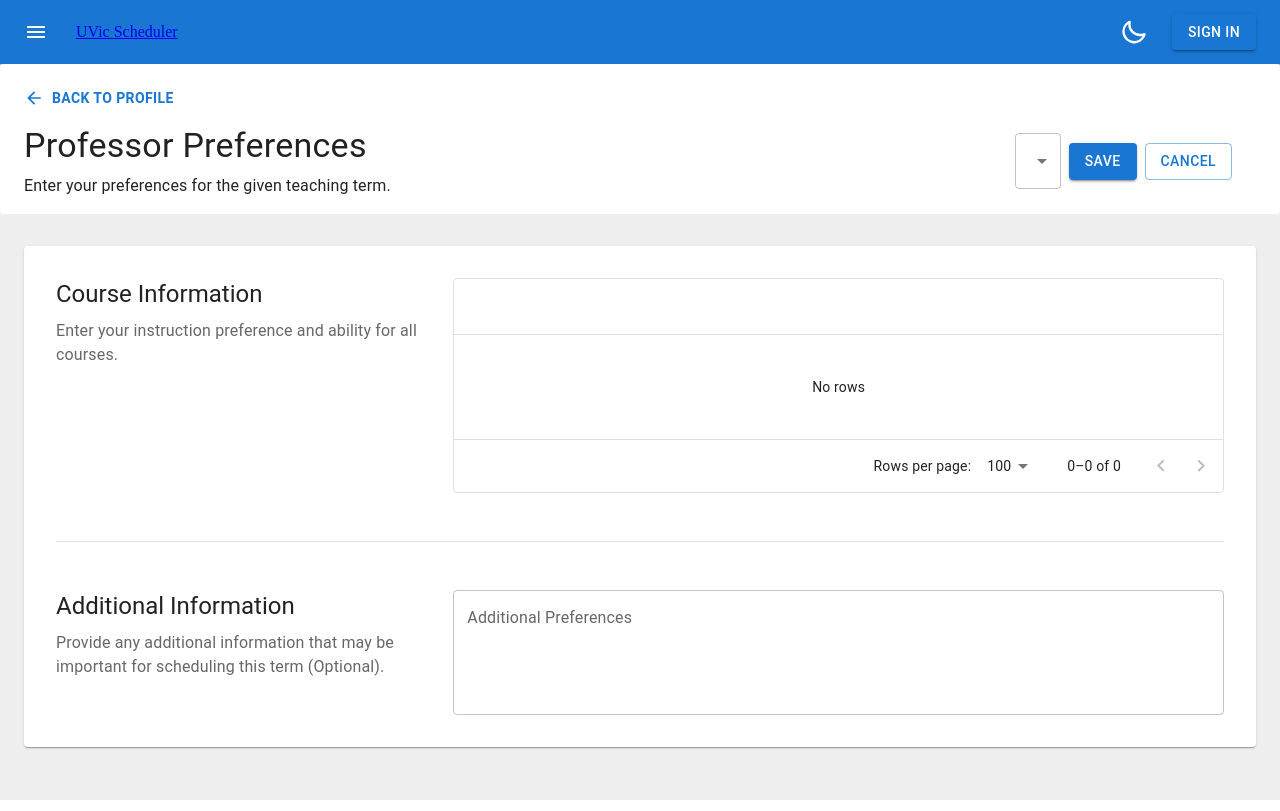
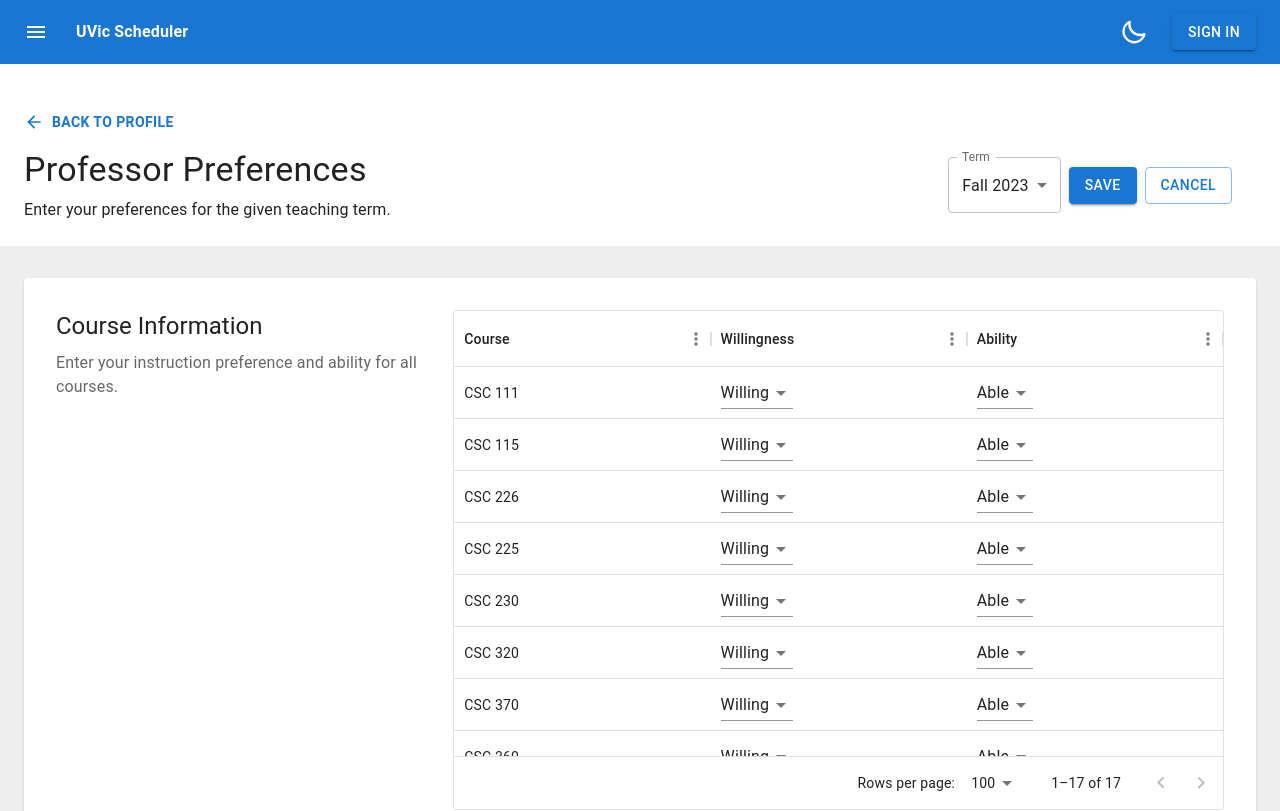
Before and after one commit to SENG-499-Company-3/frontend, a Next.js app: page /preferences in a window 1280 px wide. Shown: the top 811 px of the page. Built offline with nearby package versions, Linux system fonts and the light colour scheme.

Commit message:
Admin dashboard

```diff
--- a/src/components/layout/AppLayout.tsx
+++ b/src/components/layout/AppLayout.tsx
@@ -8,7 +8,7 @@ interface ILayoutProps {
 
 const AppLayout = (props: PropsWithChildren<ILayoutProps>) => {
     return (
-        <Box sx={{ minHeight: '100vh', backgroundColor: '#EEE' }}>
+        <Box sx={{ minHeight: '100vh', backgroundColor: (theme) => theme.palette.mode === 'light' ? '#EEE' : '#444' }}>
             <TopNavigation onToggleThemeMode={props.onToggleThemeMode} />
             <Box component='main'>
                 {props.children}
--- a/src/components/layout/PageHeader.tsx
+++ b/src/components/layout/PageHeader.tsx
@@ -3,7 +3,7 @@ import { PropsWithChildren } from "react";
 
 const PageHeader = (props: PropsWithChildren) => {
     return (
-        <Paper sx={{ py: 2 }} component='section' elevation={0}>
+        <Paper sx={{ pt: 5, pb: 3 }} component='section' square elevation={0}>
             <Container maxWidth='xl'>
                 {props.children}
             </Container>
--- a/src/components/navigation/TopNavigation.tsx
+++ b/src/components/navigation/TopNavigation.tsx
@@ -2,7 +2,7 @@ import { useContext, useEffect, useState } from "react";
 import { AuthContext } from "../../contexts/AuthContext";
 import Link from "next/link";
 import MenuIcon from '@mui/icons-material/Menu';
-import { AppBar, Box, Button, IconButton, Toolbar } from "@mui/material";
+import { AppBar, Box, Button, IconButton, Toolbar, Typography } from "@mui/material";
 
 interface ITopNavigationProps {
     onToggleThemeMode: () => void
@@ -31,7 +31,12 @@ export const TopNavigation = (props: ITopNavigationProps) => {
                     </IconButton>
 
                     <div>
-                        <Link href='/'>UVic Scheduler</Link>
+                        <Typography
+                            component={Link}
+                            href='/'
+                            sx={{ color: 'white' }}
+                            style={{ textDecoration: 'none' }}
+                        ><strong>UVic Scheduler</strong></Typography>
                     </div>
                 </Box>
 
--- a/src/components/schedule/ScheduleList.tsx
+++ b/src/components/schedule/ScheduleList.tsx
@@ -4,6 +4,7 @@ import { courseScheduleData } from '../common/sampleData/courseSchedule'
 import WeekdayTable  from './WeekdayTable'
 import { Course } from '../../types/course'
 import { convertToTime } from '../../utils/helper';
+import { Paper } from '@mui/material';
 
 const rows: GridRowsProp = courseScheduleData.map((course: Course, index: number) => ({
   id: index + 1,
@@ -39,8 +40,9 @@ const columns: GridColDef[] = [
 
 const ScheduleList = () => {
     return (
-        <div style={{ height: '100%', width: '100%' }}>
+        <Paper sx={{ p: 2 }}>
             <DataGrid
+              sx={{ border: 0 }}
               rows={rows}
               columns={columns}
               initialState={{
@@ -56,7 +58,7 @@ const ScheduleList = () => {
                 },
               }}
             />
-        </div>
+        </Paper>
     )
 }
 
--- a/src/pages/index.tsx
+++ b/src/pages/index.tsx
@@ -1,9 +1,39 @@
 import React from 'react'
 import ScheduleList from '../components/schedule/ScheduleList'
+import AppPage from '../components/layout/AppPage'
+import PageHeader from '../components/layout/PageHeader'
+import { Box, FormControl, InputLabel, MenuItem, Select, Typography } from '@mui/material'
+import PageHeaderActions from '../components/layout/PageHeaderActions'
+import PageContent from '../components/layout/PageContent'
 
 const HomePage = () => {
     return (
-        <ScheduleList />
+        <AppPage>
+            <PageHeader>
+                <Box display='flex'>
+                    <Box flex='1'>
+                        <Typography mb={1} variant='h4'>Admin Dashboard</Typography>
+                        <Typography>View current course schedules.</Typography>
+                    </Box>
+                    <PageHeaderActions>
+                        <FormControl>
+                            <InputLabel id='term-select-label'>Term</InputLabel>
+                            <Select
+                                label='Term'
+                                value='FALL2023'
+                                labelId='term-select-label'
+                                variant="outlined"
+                            >
+                                <MenuItem value='FALL2023'>Fall 2023</MenuItem>
+                            </Select>
+                        </FormControl>
+                    </PageHeaderActions>
+                </Box>
+            </PageHeader>
+            <PageContent>
+                <ScheduleList />
+            </PageContent>
+        </AppPage>
     )
 }
 
--- a/src/pages/preferences.tsx
+++ b/src/pages/preferences.tsx
@@ -1,37 +1,130 @@
-import { Box, Button, Dialog, DialogContent, DialogTitle, Divider, Grid, Paper, Select, TextField, Typography } from "@mui/material"
+import { Box, Button, Dialog, DialogContent, DialogTitle, Divider, Grid, Paper, MenuItem, Select, TextField, Typography, FormControl, InputLabel } from "@mui/material"
+import ThumbUpIcon from '@mui/icons-material/ThumbUp';
+import ThumbDownIcon from '@mui/icons-material/ThumbDown';
+import { SelectChangeEvent } from '@mui/material/Select';
+import { DataGrid, GridColDef } from "@mui/x-data-grid"
+import { useState } from 'react';
+
 import AppPage from '../components/layout/AppPage'
 import PageHeader from "../components/layout/PageHeader"
 import PageContent from "../components/layout/PageContent"
 import Breadcrumbs from "../components/layout/Breadcrumbs"
-import { DataGrid } from "@mui/x-data-grid"
 import PageHeaderActions from "../components/layout/PageHeaderActions"
 
-const preferences = [
-    {
-        courseName: 'CSC 115',
-        willingness: 'WILLING',
-        ability: 'ABLE'
-    }
-]
+interface IPreference {
+    courseName: string;
+    willingness: 'WILLING' | 'UNWILLING'
+    ability: 'ABLE' | 'WITH_DIFFICULTY' | 'UNABLE'
+}
 
-const coursePreferenceColumns = []
+const COURSES = [
+    'CSC 111',
+    'CSC 115',
+    'CSC 226',
+    'CSC 225',
+    'CSC 230',
+    'CSC 320',
+    'CSC 370',
+    'CSC 360',
+    'MATH 101',
+    'MATH 110',
+    'MATH 122',
+    'SENG 265',
+    'SENG 310',
+    'SENG 275',
+    'SENG 350',
+    'SENG 360',
+    'ENGR 110',
+];
 
-/*
+const initialPreferences: IPreference[] = COURSES.map((course) => ({
+    courseName: course,
+    willingness: 'WILLING',
+    ability: 'ABLE'
+}));
 
-        <Dialog open={true}>
-            <DialogTitle>
-                <span>Professor Preferences</span>
-                <br />
-                <Typography component='span' variant='overline'>Term: Sept-Dec 2023</Typography>
-            </DialogTitle>
-
-            <DialogContent>
-                <Typography>Enter your aptitude for instructing each course.</Typography>
-            </DialogContent>
-        </Dialog>
-    */
 
 const PreferencesPage = () => {
+    const [preferences, setPreferences] = useState<IPreference[]>(initialPreferences);
+    const [additionalDetails, setAdditionalDetails] = useState<string>();
+
+    const coursePreferenceColumns: GridColDef<IPreference>[] = [
+        {
+            field: 'courseName',
+            headerName: 'Course',
+            flex: 1
+        },
+        {
+            field: 'willingness',
+            headerName: 'Willingness',
+            flex: 1,
+            renderCell: (params) => {
+                const handleChange = (event: SelectChangeEvent) => {
+                    const willingness = event.target.value as IPreference['willingness'];
+                    const updatedPreferences = [...preferences];
+                    updatedPreferences.find((preference) => preference.courseName === params.row.courseName).willingness = willingness;
+                    setPreferences(updatedPreferences)
+                };
+
+                return (
+                    <Select
+                        name='willingness'
+                        value={params.row.willingness}
+                        onChange={handleChange}
+                        variant='standard'
+                    >
+                        <MenuItem value='WILLING'>Willing</MenuItem>
+                        <MenuItem value='UNWILLING'>Unilling</MenuItem>
+                    </Select>
+                )
+            }
+        },
+        {
+            field: 'ability',
+            headerName: 'Ability',
+            flex: 1,
+            renderCell: (params) => {
+                const handleChange = (event: SelectChangeEvent) => {
+                    const ability = event.target.value as IPreference['ability'];
+                    const updatedPreferences = [...preferences];
+                    updatedPreferences.find((preference) => preference.courseName === params.row.courseName).ability = ability;
+                    setPreferences(updatedPreferences)
+                };
+
+                return (
+                    <Select
+                        name='ability'
+                        value={params.row.ability}
+                        onChange={handleChange}
+                        variant='standard'
+                    >
+                        <MenuItem value='ABLE'>Able</MenuItem>
+                        <MenuItem value='WITH_DIFFICULTY'>With Difficulty</MenuItem>
+                        <MenuItem value='UNABLE'>Unable</MenuItem>
+                    </Select>
+                )
+            }
+        }
+    ];
+
+    const handleSave = () => {
+        const savedPreferences = JSON.stringify({
+            preferences,
+            additionalDetails
+        });
+
+        console.log({ savedPreferences })
+    }
+
+    const handleCancel = () => {
+
+    }
+
+    const PageActions = () => <>
+        <Button variant='contained' onClick={() => handleSave()}>Save</Button>
+        <Button variant='outlined' onClick={() => handleCancel()}>Cancel</Button>
+    </>
+
     return (
         <AppPage>
             <PageHeader>
@@ -42,9 +135,19 @@ const PreferencesPage = () => {
                         <Typography>Enter your preferences for the given teaching term.</Typography>
                     </Box>
                     <PageHeaderActions>
-                        <Select label='Term'></Select>
-                        <Button variant='contained'>Save</Button>
-                        <Button variant='outlined'>Cancel</Button>
+                        <FormControl>
+                            <InputLabel id='term-select-label'>Term</InputLabel>
+                            <Select
+                                label='Term'
+                                value='FALL2023'
+                                labelId='term-select-label'
+                                variant="outlined"
+                            >
+                                <MenuItem value='FALL2023'>Fall 2023</MenuItem>
+                            </Select>
+                        </FormControl>
+
+                        <PageActions />
                     </PageHeaderActions>
                 </Box>
             </PageHeader>
@@ -60,10 +163,10 @@ const PreferencesPage = () => {
                             </Grid>
                             <Grid item xs={12} lg={8}>
                                 <DataGrid
-                                    sx={{ p: 0 }}
+                                    getRowId={(row: IPreference) => row.courseName}
+                                    sx={{ p: 0, height: 500 }}
                                     columns={coursePreferenceColumns}
-                                    rows={[]}
-                                    autoHeight
+                                    rows={preferences}
                                 />
                             </Grid>
                         </Grid>
@@ -86,10 +189,16 @@ const PreferencesPage = () => {
                                         multiline
                                         fullWidth
                                         rows={4}
+                                        value={additionalDetails}
+                                        onChange={(event) => setAdditionalDetails(event.target.value)}
                                     />
                                 </Box>
                             </Grid>
                         </Grid>
+
+                        <Box pt={4} sx={{ display: 'flex', gap: 1, justifyContent: "flex-end" }}>
+                            <PageActions />
+                        </Box>
                     </Box>
                 </Paper>
             </PageContent>
```
